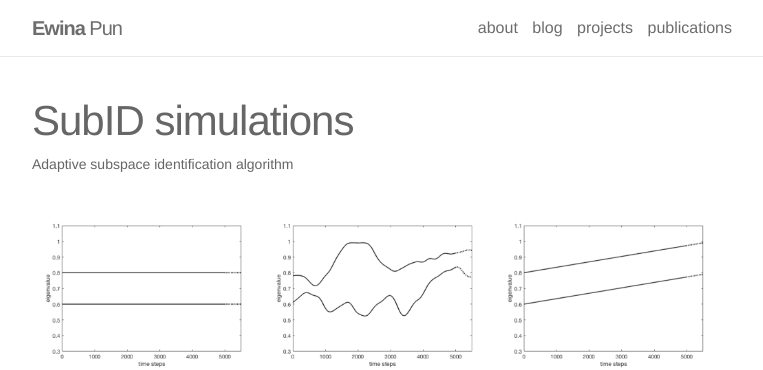
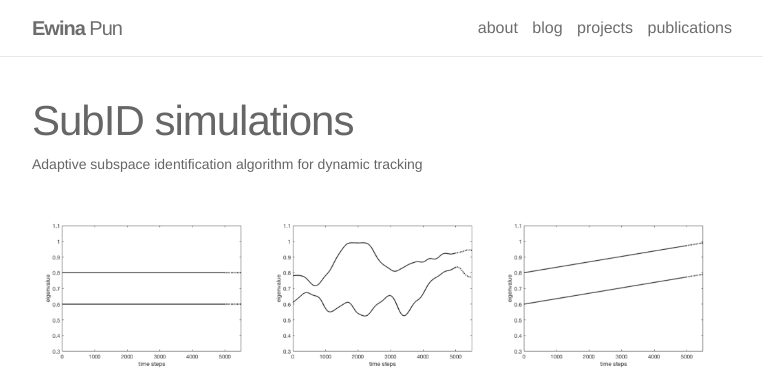
Before and after one commit to ewinapun/ewinapun.github.io, a Jekyll site: the page built from _projects/2_project.markdown, in a window 1280 px wide and 900 px high. Shown: the top 370 px of the window, without its empty margins (258-1021 px from the left). Built offline with Jekyll 4.4.1, drawn with Linux system fonts in a browser that asks for light colours; nearby versions of some CDN libraries; some of the changed text lies outside the part shown.

Commit message:
subid project added

```diff
--- a/_projects/2_project.markdown
+++ b/_projects/2_project.markdown
@@ -1,9 +1,10 @@
 ---
 layout: page
 title: SubID simulations
-description: Adaptive subspace identification algorithm
+description: Adaptive subspace identification algorithm for dynamic tracking
 img: /assets/img/dynamic_tracking_project/auto(1)-eig-99.png
 ---
+
 
 
 <p>
```
Also changed, not shown: other parts of _projects/2_project.markdown (+2 -0 lines), 1 other file.
